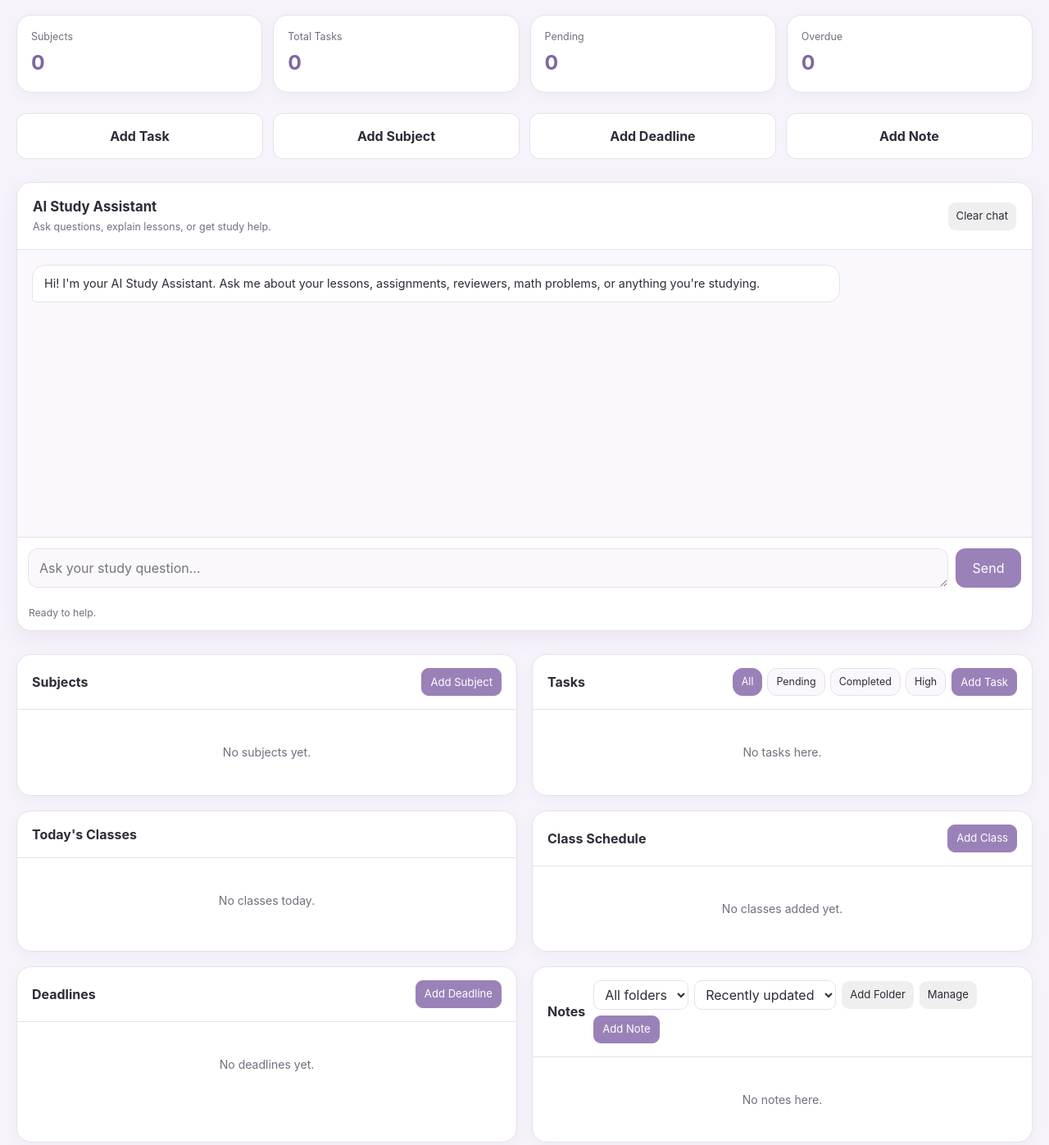
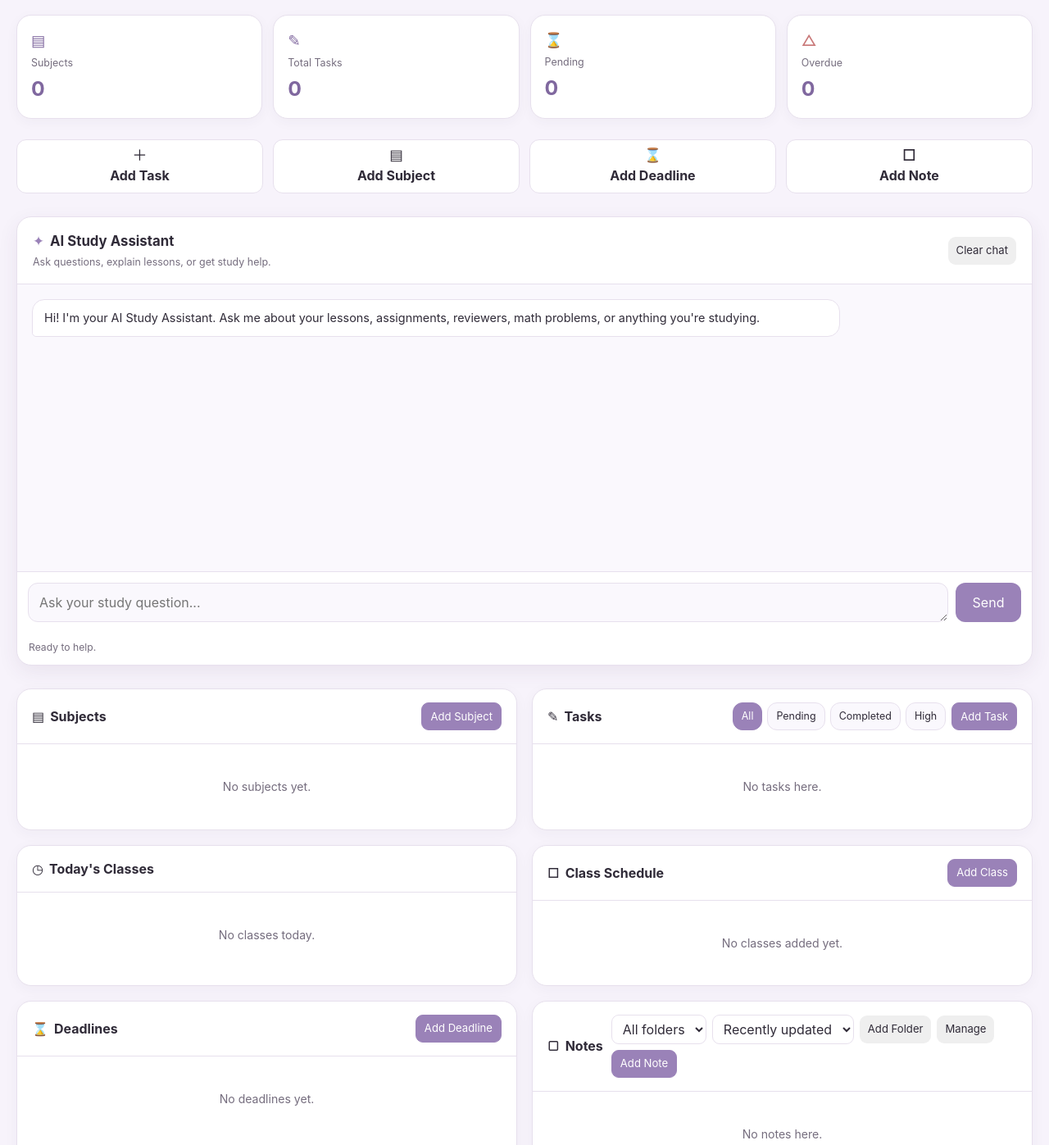
Before and after one commit to keiiciee/due-tomorrow-do-tomorrow, a plain HTML site: page index.html in a window 1280 px wide. Shown: the part 280-1677 px from the top of the page at 82% size. Drawn offline with Linux system fonts and the light colour scheme.

Commit message:
Add dashboard symbols and improve alignment styles

```diff
--- a/style.css
+++ b/style.css
@@ -1636,3 +1636,153 @@ a:focus-visible {
     transition-duration: 0.01ms !important;
   }
 }
+
+/* =========================================================
+   DASHBOARD SYMBOLS
+   ========================================================= */
+
+/* Stats */
+
+.stat-card:nth-child(1)::before {
+  content: "▤";
+  display: block;
+  font-size: 1.15rem;
+  margin-bottom: 4px;
+  color: var(--accent-dark);
+}
+
+.stat-card:nth-child(2)::before {
+  content: "✎";
+  display: block;
+  font-size: 1.15rem;
+  margin-bottom: 4px;
+  color: var(--accent-dark);
+}
+
+.stat-card:nth-child(3)::before {
+  content: "⌛";
+  display: block;
+  font-size: 1.1rem;
+  margin-bottom: 4px;
+  color: var(--accent-dark);
+}
+
+.stat-card:nth-child(4)::before {
+  content: "△";
+  display: block;
+  font-size: 1.15rem;
+  margin-bottom: 4px;
+  color: var(--danger);
+}
+
+
+/* Quick actions */
+
+#quickTaskButton::before {
+  content: "＋";
+  display: block;
+  font-size: 1.15rem;
+  line-height: 1;
+  margin-bottom: 4px;
+}
+
+#quickSubjectButton::before {
+  content: "▤";
+  display: block;
+  font-size: 1.1rem;
+  line-height: 1;
+  margin-bottom: 4px;
+}
+
+#quickDeadlineButton::before {
+  content: "⌛";
+  display: block;
+  font-size: 1.05rem;
+  line-height: 1;
+  margin-bottom: 4px;
+}
+
+#quickNoteButton::before {
+  content: "□";
+  display: block;
+  font-size: 1.15rem;
+  line-height: 1;
+  margin-bottom: 4px;
+}
+
+
+/* Dashboard section titles */
+
+.dashboard-card:nth-child(1) .card-header h2::before {
+  content: "▤";
+  margin-right: 7px;
+}
+
+.dashboard-card:nth-child(2) .card-header h2::before {
+  content: "✎";
+  margin-right: 7px;
+}
+
+.dashboard-card:nth-child(3) .card-header h2::before {
+  content: "◷";
+  margin-right: 7px;
+}
+
+.dashboard-card:nth-child(4) .card-header h2::before {
+  content: "□";
+  margin-right: 7px;
+}
+
+.dashboard-card:nth-child(5) .card-header h2::before {
+  content: "⌛";
+  margin-right: 7px;
+}
+
+.dashboard-card:nth-child(6) .card-header h2::before {
+  content: "▢";
+  margin-right: 7px;
+}
+
+.dashboard-card:nth-child(7) .card-header h2::before {
+  content: "↗";
+  margin-right: 7px;
+}
+
+.dashboard-card:nth-child(8) .card-header h2::before {
+  content: "＋";
+  margin-right: 7px;
+}
+
+.dashboard-card:nth-child(9) .card-header h2::before {
+  content: "∑";
+  margin-right: 7px;
+}
+
+.dashboard-card:nth-child(10) .card-header h2::before {
+  content: "◷";
+  margin-right: 7px;
+}
+
+.dashboard-card:nth-child(11) .card-header h2::before {
+  content: "▣";
+  margin-right: 7px;
+}
+
+
+/* AI assistant */
+
+.ai-header h2::before {
+  content: "✦";
+  margin-right: 7px;
+  color: var(--accent);
+}
+
+
+/* Slightly nicer symbol alignment */
+
+.stat-card::before,
+.quick-button::before,
+.card-header h2::before,
+.ai-header h2::before {
+  font-weight: 500;
+}
```
